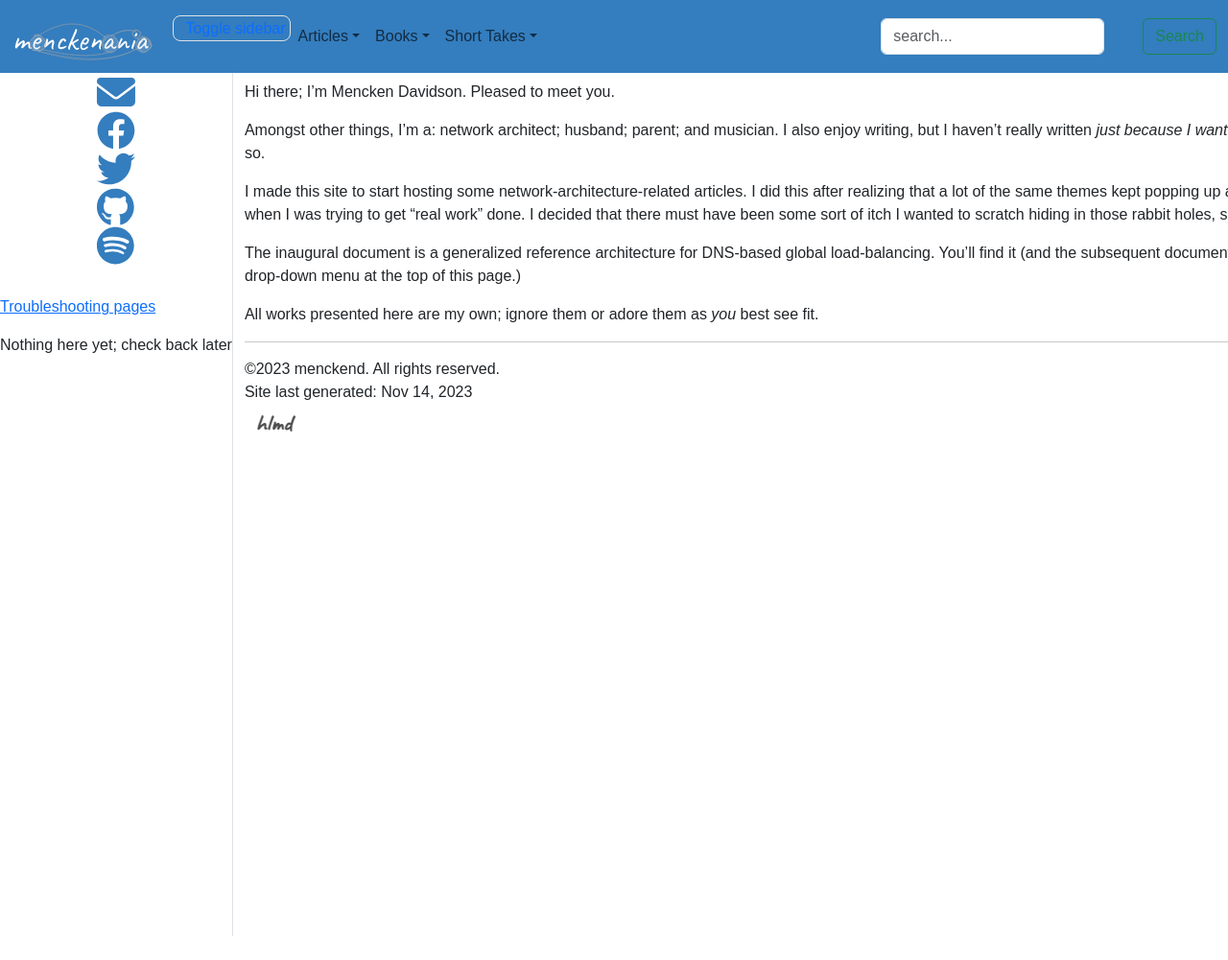
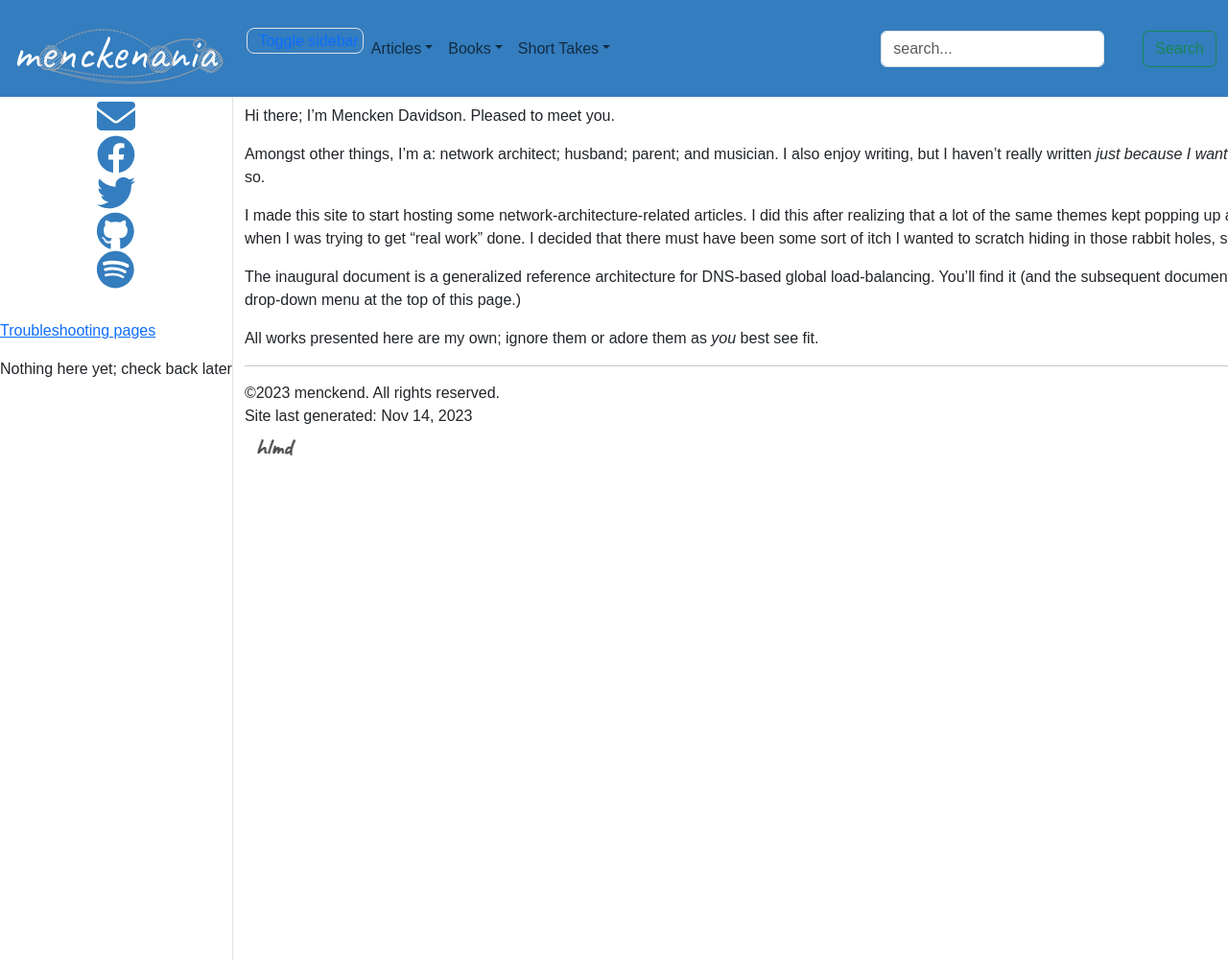
Before and after one commit to menckend/alpha, a Jekyll site: the page built from index.md, in a window 1280 px wide. Shown: the whole page at 96% size. Built offline with Jekyll 4.4.1, drawn with Linux system fonts in a browser that asks for light colours; nearby versions of some CDN libraries; some web fonts are replaced; comment, search, counter and statistics services are not loaded; before the commit the page ends 976 px from its top, so only the background shows below that.

Commit message:
Update topnav.html

```diff
--- a/_includes/topnav.html
+++ b/_includes/topnav.html
@@ -3,7 +3,7 @@
 <nav class="navbar navbar-expand-lg navbar-inverse navbar-static-top"  style="background-color:#347DBE; color: whitesmoke;">
     <div class="container-fluid topnavlinks">
 
-        <a class="navbar-brand" style="display: inline-block; vertical-align: top;" href="index.html"><img style="height: 50px; overflow: visible; display: inline-block; vertical-align: top;" src="images/menckenania-logo.drawio.svg"></a>
+        <a class="navbar-brand" style="display: inline-block; vertical-align: top;" href="index.html"><img style="height: 75px; overflow: visible; display: inline-block; vertical-align: top;" src="images/menckenania-logo.drawio.svg"></a>
 
         <button class="navbar-toggler" type="button" data-bs-toggle="collapse" data-bs-target="#navbarSupportedContent" aria-controls="navbarSupportedContent" aria-expanded="false" aria-label="Toggle top-nav">
             <span class="navbar-toggler-icon"></span>
```
